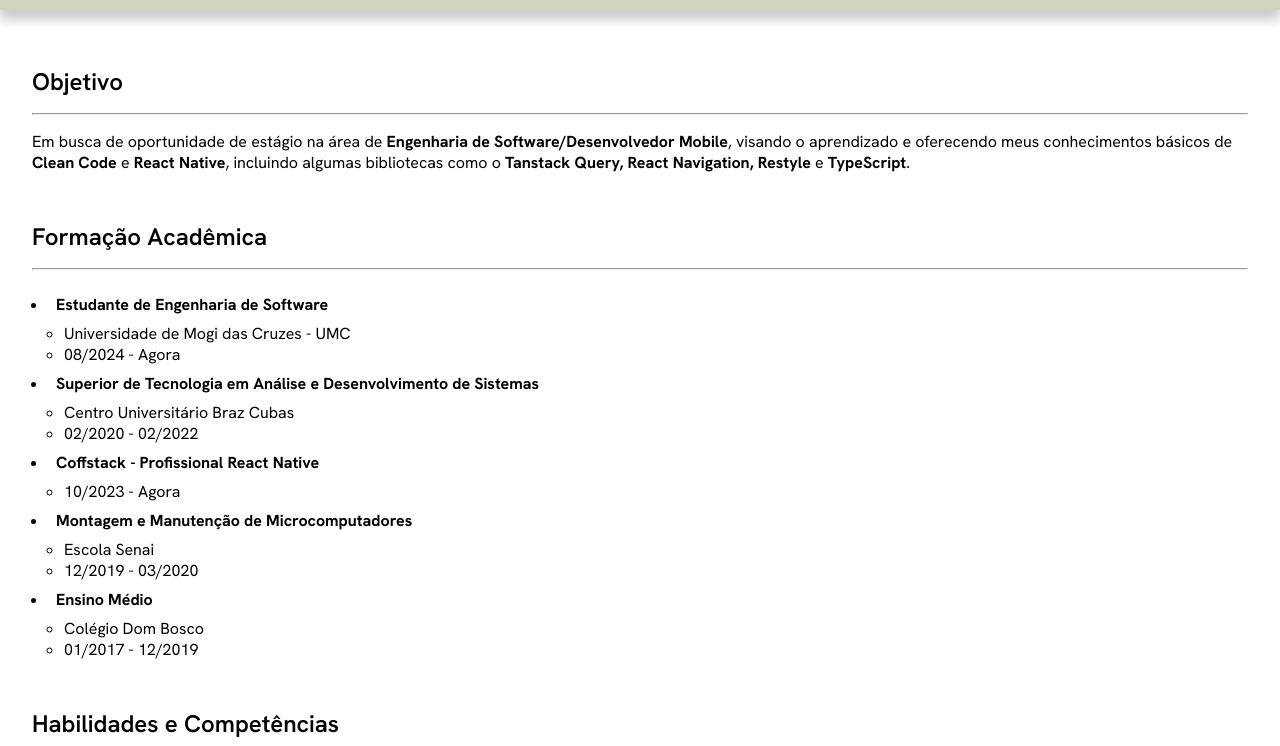
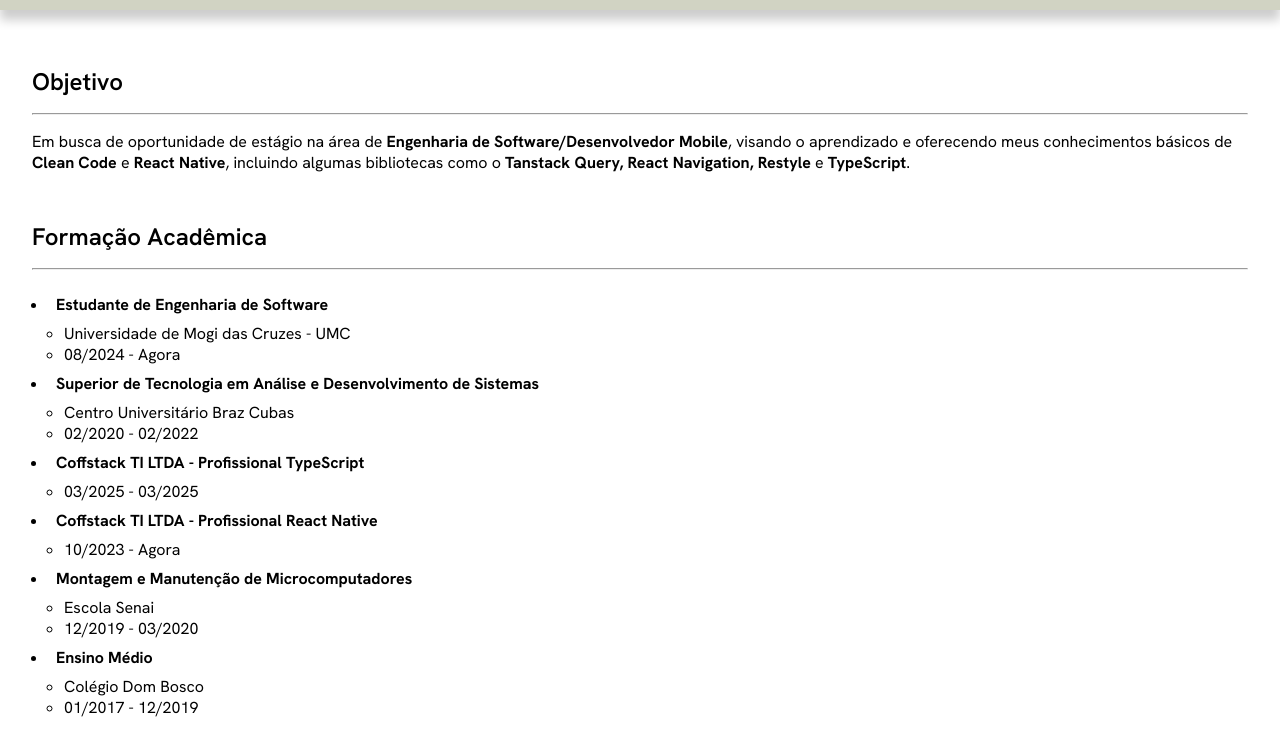
Before and after one commit to AbadeMTH/curriculo, a plain HTML site: page index.html in a window 1280 px wide. Shown: the part 351-1097 px from the top of the page. Drawn offline with Linux system fonts and the light colour scheme.

Commit message:
Adicionado curso de TS

```diff
--- a/index.html
+++ b/index.html
@@ -81,7 +81,11 @@
                     <li>Centro Universitário Braz Cubas</li>
                     <li>02/2020 - 02/2022</li>
                 </ul>
-                <li class="tituloLista">Coffstack - Profissional React Native</li>
+                <li class="tituloLista">Coffstack TI LTDA - Profissional TypeScript</li>
+                <ul>
+                    <li>03/2025 - 03/2025</li>
+                </ul>
+                <li class="tituloLista">Coffstack TI LTDA - Profissional React Native</li>
                 <ul>
                     <li>10/2023 - Agora</li>
                 </ul>
```
